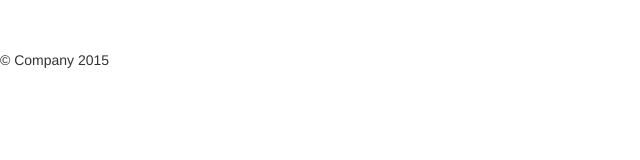
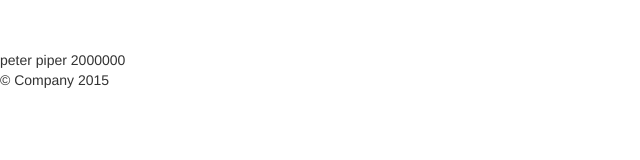
Before and after one commit to fifovillage/dm, a plain HTML site: page index.html in a window 1280 px wide. Shown: the whole page, without its empty margins (0-640 px from the left). Drawn offline with nearby package versions, Linux system fonts and the light colour scheme.

Commit message:
popping pilgrim

```diff
--- a/index.html
+++ b/index.html
@@ -20,6 +20,8 @@
     </head>
     <body>
 
+
+peter piper 2000000
       <footer>
         <p>&copy; Company 2015</p>
       </footer>
```
